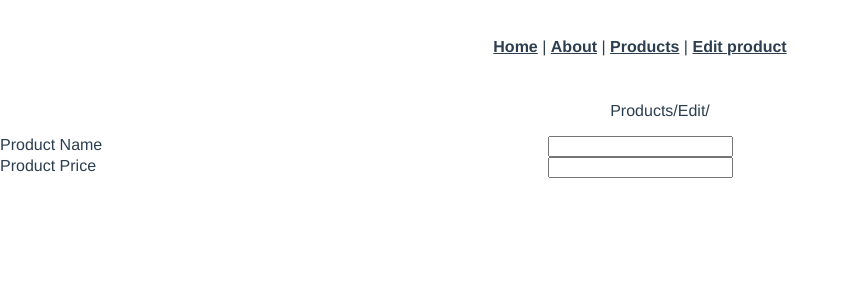
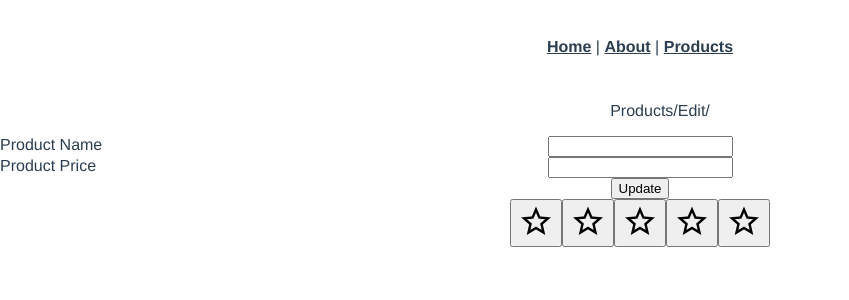
Before and after one commit to sdebarun/vue-learning, a Vue app: page /product/1 in a window 1280 px wide. Shown: the top 300 px of the page, without its empty margins (0-849 px from the left). Built offline with nearby package versions, Linux system fonts and the light colour scheme; no server answers.

Commit message:
adding the rating and other update fields

```diff
--- a/src/App.vue
+++ b/src/App.vue
@@ -3,8 +3,8 @@
     <nav>
       <router-link to="/">Home</router-link> |
       <router-link to="/about">About</router-link> |
-      <router-link to="/products">Products</router-link> |
-      <router-link to="/product/">Edit product</router-link>
+      <router-link to="/products">Products</router-link>
+      <!-- <router-link to="/product/">Edit product</router-link> -->
     </nav>
     <router-view/>
   </div>
--- a/src/views/ProductEdit.vue
+++ b/src/views/ProductEdit.vue
@@ -2,12 +2,17 @@
   <v-container>
     <v-row>
       <v-col cols="12"><v-breadcrumbs>Products/Edit/</v-breadcrumbs></v-col>
-
-      <v-col cols="12">
-        <v-form ref="edit_form" v-model="valid" lazy-validation>
+      <v-col cols="7">
+        <v-form ref="form" v-model="valid" lazy-validation>
           <v-text-field label="Product Name" v-model="productModel.title" :rules="rules.prodcutName"></v-text-field>
           <v-text-field label="Product Price" v-model="productModel.price" :rules="rules.productPrice"></v-text-field>
+          <!-- <v-text-field label="Rating" v-model="productModel.rating" :rules="rules.productRating"></v-text-field> -->
+          <v-btn @click="submit()" color="green">Update</v-btn>
         </v-form>
+      </v-col>
+      <v-col cols="5">
+        <v-img :src="productModel.thumbnail"/>
+        <v-rating v-model="productModel.rating" background-color="green lighten-3" color="green" large></v-rating>
       </v-col>
     </v-row>
   </v-container>
@@ -42,6 +47,10 @@ export default {
           v => !!v || "please provide the price",
           v => (v && !isNaN(v)) || "price should be numeric"
         ],
+        productRating : [
+          v => !!v || 'please enter rating',
+          v => (v && !isNaN(v)) || 'rating should be numeric',
+        ],
       }
     };
   },
@@ -57,6 +66,10 @@ export default {
           console.log(error);
         });
     },
+    submit(){
+        console.log(this.productModel);
+
+    },
     isEdit() {
       if (this.type != "edit" && typeof this.id !== undefined) {
         return false;
@@ -66,7 +79,7 @@ export default {
       }
     },
   },
-  props: ["id", "type"],
+  props: ["id", "type","value"],
   mounted: function () {
     console.log(this.$route.params);
     // console.log(this.id);
@@ -76,3 +89,9 @@ export default {
   },
 };
 </script>
+
+<style scoped>
+  .success-btn {
+    background: green;
+  }
+</style>
```
